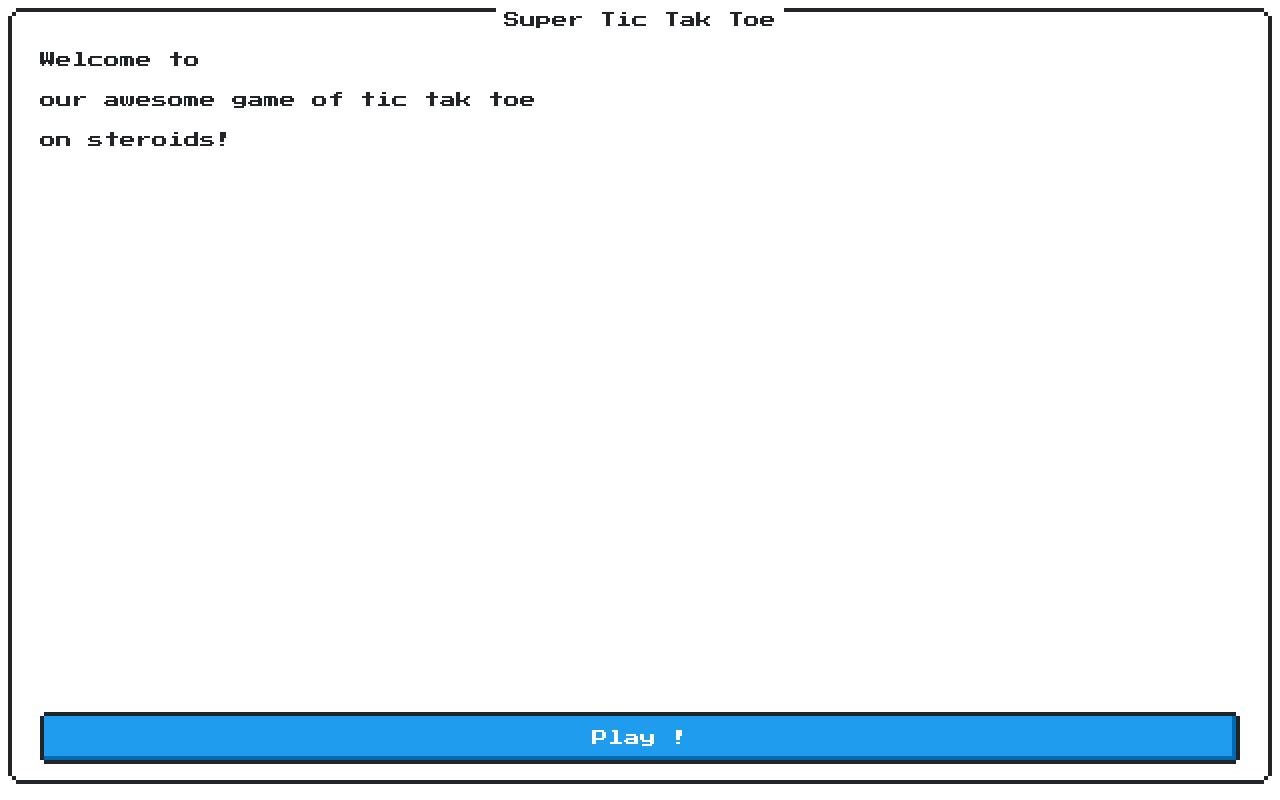
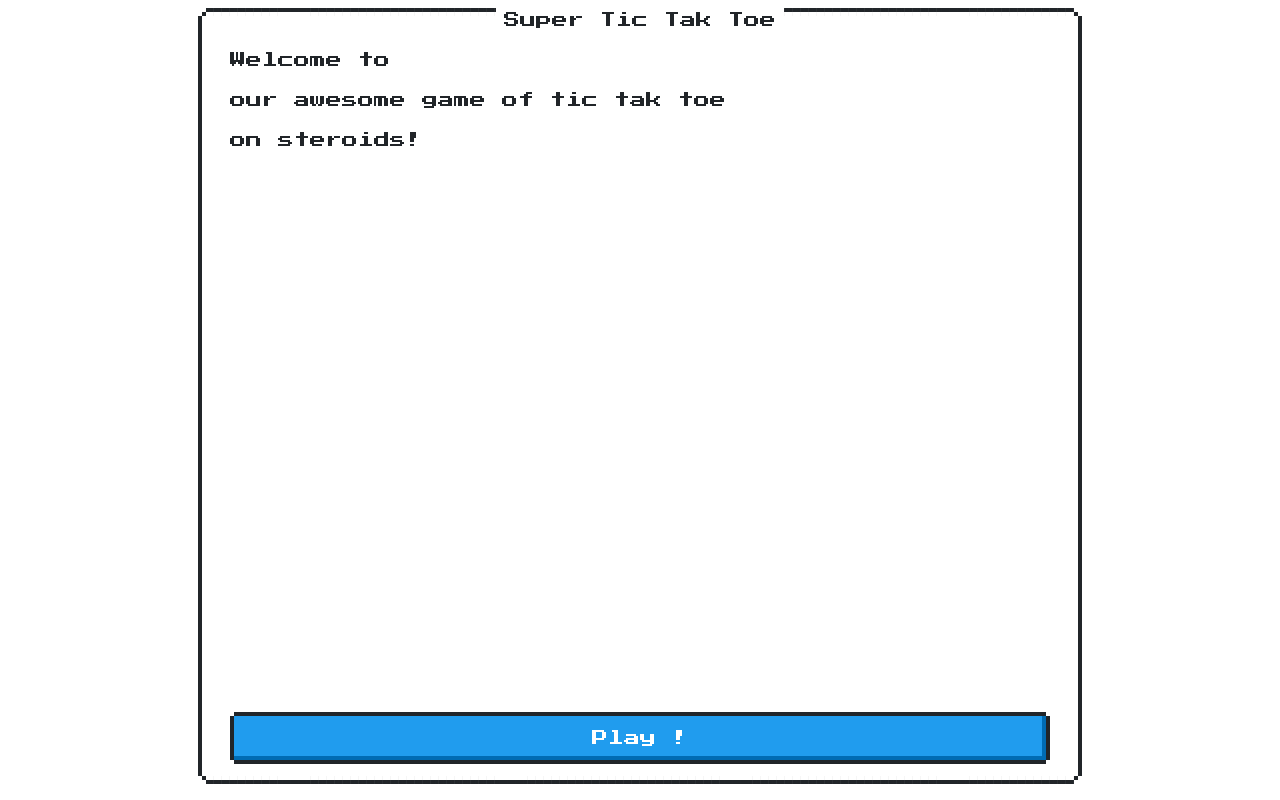
Before and after one commit to developerium/super-tic-tac-toe, a React (Create React App) app: page / in a window 1280 px wide. Built offline with nearby package versions, Linux system fonts and the light colour scheme.

Commit message:
Limit page layout width

```diff
--- a/src/component/layout/PageLayout.tsx
+++ b/src/component/layout/PageLayout.tsx
@@ -12,6 +12,8 @@ interface RootProps {
 
 const Root = styled.div<RootProps>`
   padding: 8px;
+  max-width: 900px;
+  margin: auto;
 
   ${({ isGameLayout }) =>
     !isGameLayout &&
```
